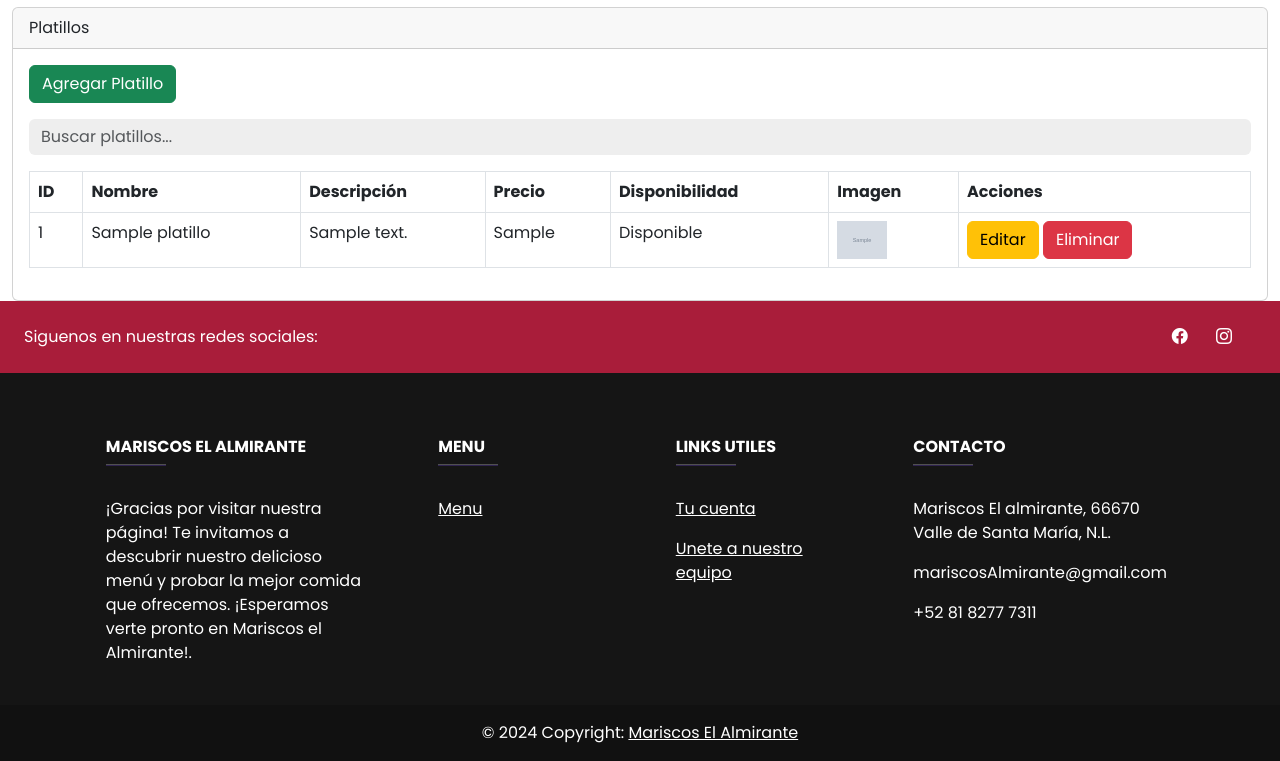
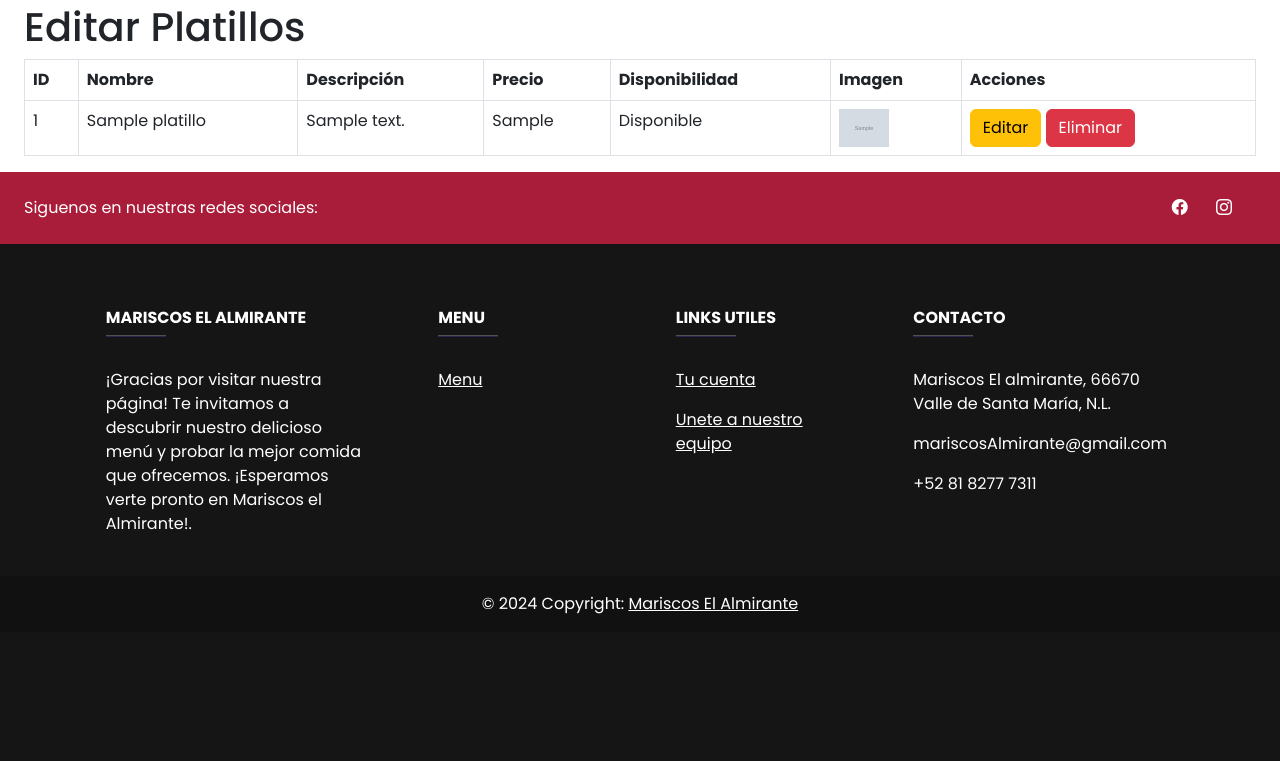
Before and after one commit to MaximoCoder/ElAlmiranteWEB, a PHP site: template views/admin/Editar_Productos.php in a window 1280 px wide. Shown: the part 201-962 px from the top of the page. After the commit the page ends 815 px from the top, so only its background shows below. Run offline with PHP 8.4, Linux system fonts and the light colour scheme; the template is opened without the code that fills it: most values are stand-ins (such as "Sample title", 1, 10 or a date in 2020); grey boxes marked "Sample" are stand-in pictures; some libraries are stand-ins or nearby versions.

Commit message:
Update Editar_Productos.php

```diff
--- a/views/admin/Editar_Productos.php
+++ b/views/admin/Editar_Productos.php
@@ -14,19 +14,9 @@
 </nav>
     <div class="content">
         <div class="container-fluid">
-            <div class="card card-primary mt-1">
-                <div class="card-header">
-                    Platillos
-                </div>
-                <div class="card-body">
-                    <div class="btn-group mb-3" role="group">
-                        <a href="../admin/Agregar_Productos" class="btn btn-success">Agregar Platillo</a>
-                    </div>
+    <div class="container-fluid">
+        <h1>Editar Platillos</h1>
 
-                    <!-- Buscador -->
-                    <div class="mb-3">
-                        <input type="text" id="search-input" class="form-control" placeholder="Buscar platillos...">
-                    </div>
 
                     <div class="table-responsive">
                         <table id="table-platillos" class="table table-bordered table-hover" style="width: 100%">
```
